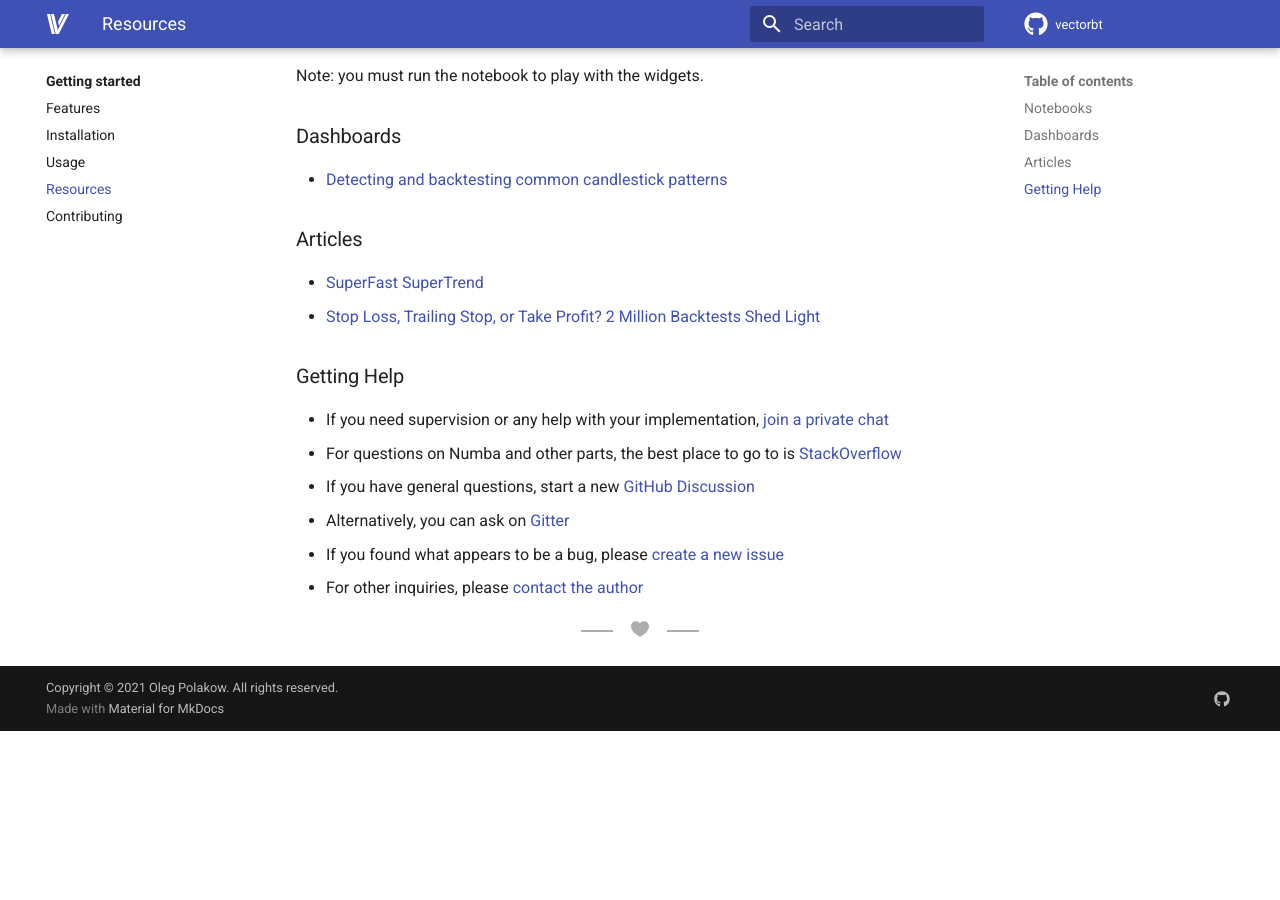
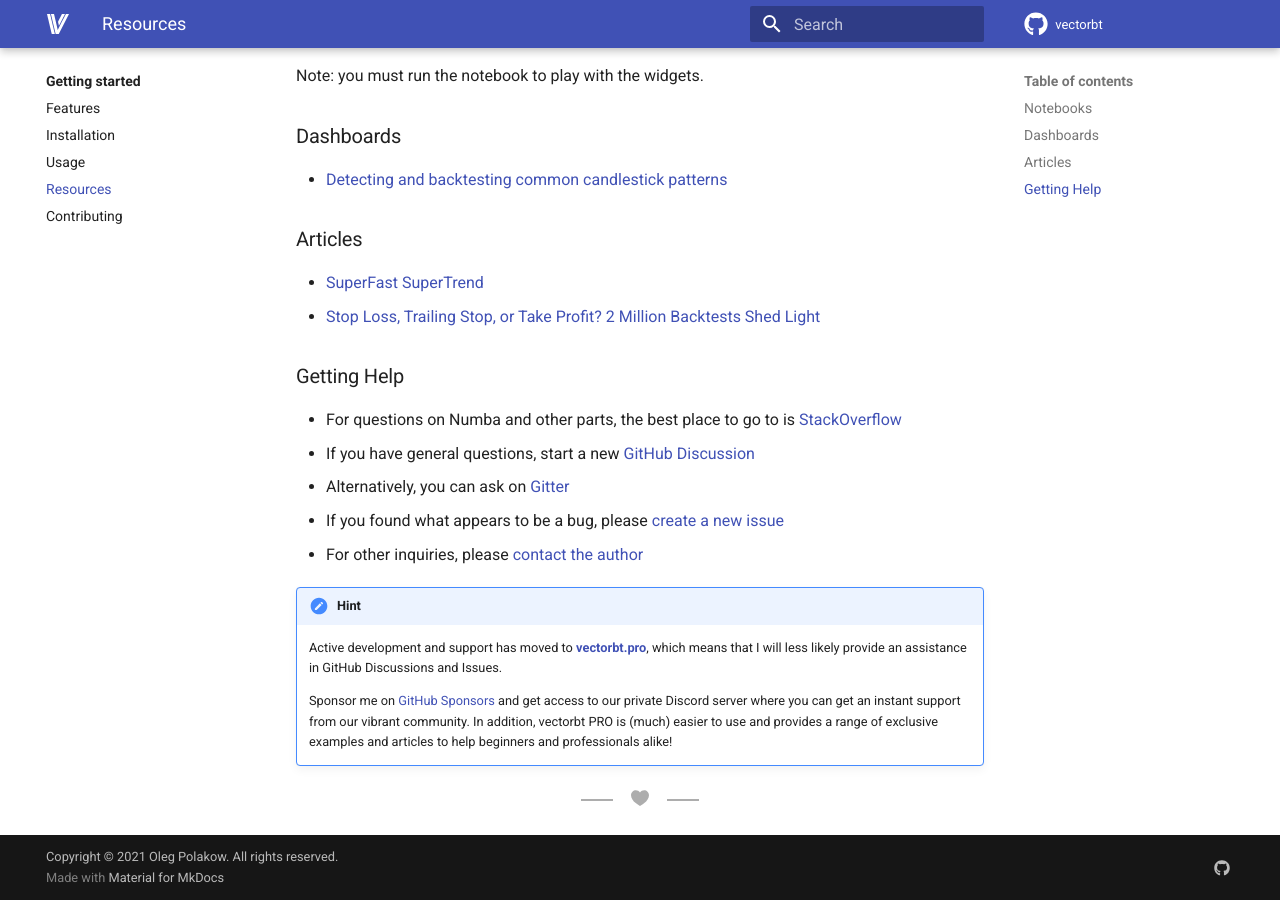
Before and after one commit to polakowo/vectorbt, an MkDocs documentation site: the page built from docs/docs/getting-started/resources.md, in a window 1280 px wide and 900 px high, scrolled down 625 px. Built offline with MkDocs 1.6.1 and Material for MkDocs 9.7.7, drawn with Linux system fonts in a browser that asks for light colours; comment, search, counter and statistics services are not loaded; before the commit the page ends 1356 px from its top, so only the background shows below that; some of the changed text lies outside the part shown.

Commit message:
Update website

```diff
--- a/docs/docs/getting-started/resources.md
+++ b/docs/docs/getting-started/resources.md
@@ -31,9 +31,17 @@ Note: you must run the notebook to play with the widgets.
 
 ### Getting Help
 
-- If you need supervision or any help with your implementation, [join a private chat](https://www.patreon.com/vectorbt)
 - For questions on Numba and other parts, the best place to go to is [StackOverflow](https://stackoverflow.com/)
 - If you have general questions, start a new [GitHub Discussion](https://github.com/polakowo/vectorbt/discussions)
   - Alternatively, you can ask on [Gitter](https://gitter.im/vectorbt/community)
 - If you found what appears to be a bug, please [create a new issue](https://github.com/polakowo/vectorbt/issues)
 - For other inquiries, please [contact the author](mailto:olegpolakow@gmail.com)
+
+!!! hint
+    Active development and support has moved to [__vectorbt.pro__](https://vectorbt.pro/), which means
+    that I will less likely provide an assistance in GitHub Discussions and Issues.
+
+    Sponsor me on [GitHub Sponsors](https://github.com/sponsors/polakowo) and get access to our private
+    Discord server where you can get an instant support from our vibrant community. In addition,
+    vectorbt PRO is (much) easier to use and provides a range of exclusive examples and articles to
+    help beginners and professionals alike!
--- a/docs/overrides/main.html
+++ b/docs/overrides/main.html
@@ -50,7 +50,7 @@
 {% endblock %}
 
 {% block announce %}
-    Discover the <a href="https://vectorbt.pro/" style="color: #ff6e42; text-decoration: underline;">next version</a> of vectorbt!
+    Get access to <a href="https://vectorbt.pro/" style="color: #ff6e42; text-decoration: underline;">vectorbt 2.0</a> and join our quant army!
 {% endblock %}
 
 {% block content %}
```
